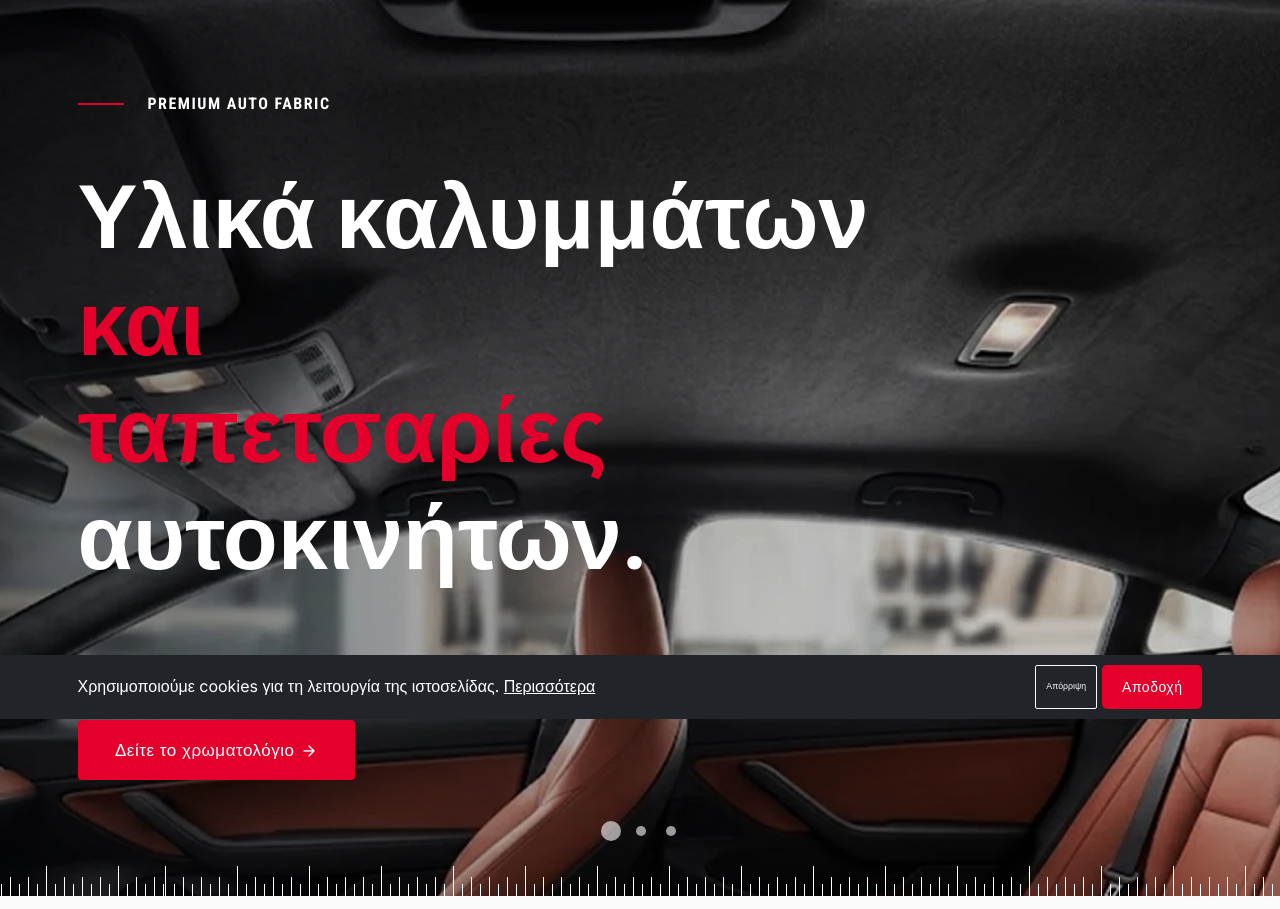
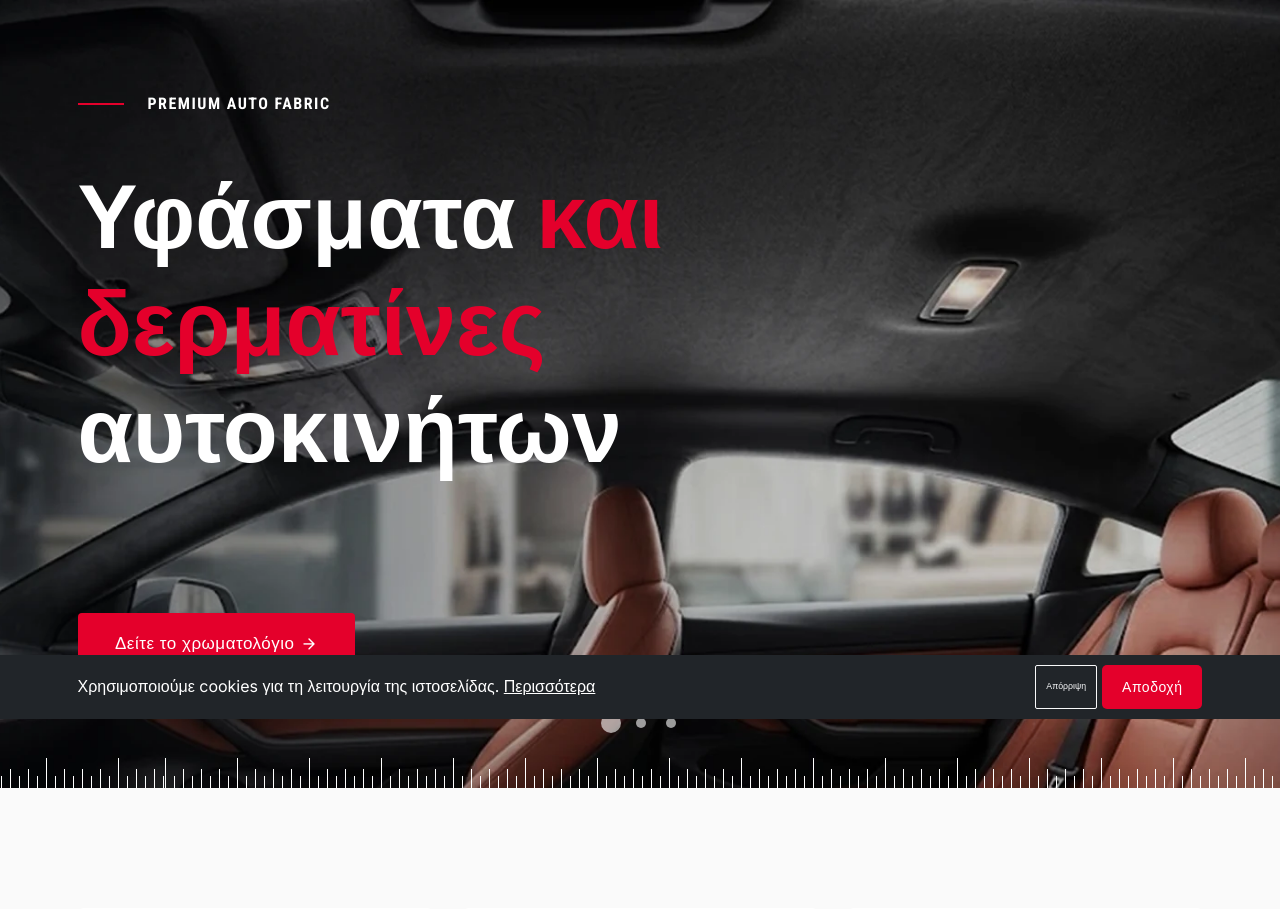
Before and after one commit to stathissamaras/texta, a Django app: page /en/ in a window 1280 px wide. Shown: the part 81-990 px from the top of the page. Run offline with Django 5.2, Linux system fonts and the light colour scheme; some libraries are stand-ins or nearby versions; some web fonts are replaced.

Commit message:
Neos titlos carousel

```diff
--- a/templates/home.html
+++ b/templates/home.html
@@ -14,7 +14,7 @@
                             <div class="col-lg-10 col-xl-10">
                                 <div class="inner text-left">
                                     <h6 class="tag-title">PREMIUM AUTO FABRIC</h6>
-                                    <h1 class="title display-one">{% blocktrans %}Υλικά καλυμμάτων <span>και</span> <br /> <span>ταπετσαρίες</span> αυτοκινήτων.{% endblocktrans %}</h1>
+                                    <h1 class="title display-one">{% blocktrans %}Υφάσματα <span>και</span> <br /> <span>δερματίνες</span> αυτοκινήτων{% endblocktrans %}</h1>
                                     <p class="mb--30 b1 invisible" aria-hidden="true">{% blocktrans %}Πλεκτό micro-suede με αφρολέξ, σχεδιασμένο για ουρανούς πολυτελών αυτοκινήτων, με απόλυτη ηχομόνωση και αντοχή.{% endblocktrans %}</p>
                                     <div class="read-more-btn">
                                         <a class="tmp-btn btn-large round hover-icon-reverse" href="{% url 'textapp:category' 'suede-headliner' %}">
@@ -37,7 +37,7 @@
                             <div class="col-lg-10 col-xl-10">
                                 <div class="inner text-left">
                                     <h6 class="tag-title">STRONG HEADLINER SOLUTIONS</h6>
-                                    <h1 class="title display-one">{% blocktrans %}Υλικά καλυμμάτων <span>και</span> <br /> <span>ταπετσαρίες</span> αυτοκινήτων.{% endblocktrans %}</h1>
+                                    <h1 class="title display-one">{% blocktrans %}Υφάσματα <span>και</span> <br /> <span>δερματίνες</span> αυτοκινήτων{% endblocktrans %}</h1>
                                     <p class="mb--30 b1 invisible" aria-hidden="true">{% blocktrans %}Η αίσθηση και η αντοχή του αυθεντικού δέρματος, ανθεκτική στη θερμική καταπόνηση και στην τριβή, εύκολη στον καθαρισμό.{% endblocktrans %}</p>
                                     <div class="read-more-btn">
                                         <a class="tmp-btn btn-large round hover-icon-reverse" href="{% url 'textapp:home' %}#contact">
@@ -60,7 +60,7 @@
                             <div class="col-lg-10 col-xl-10">
                                 <div class="inner text-left">
                                     <h6 class="tag-title">FLAME LAMINATION PROCESS</h6>
-                                    <h1 class="title display-one">{% blocktrans %}Υλικά καλυμμάτων <span>και</span> <br /> <span>ταπετσαρίες</span> αυτοκινήτων.{% endblocktrans %}</h1>
+                                    <h1 class="title display-one">{% blocktrans %}Υφάσματα <span>και</span> <br /> <span>δερματίνες</span> αυτοκινήτων{% endblocktrans %}</h1>
                                     <p class="mb--30 b1 invisible" aria-hidden="true">{% blocktrans %}Υψηλή διελαστικότητα σε πλάτος και μήκος, με την απαλότητα και τις ιδιότητες των υλικών να παραμένουν ακέραιες στο χρόνο.{% endblocktrans %}</p>
                                     <div class="read-more-btn">
                                         <a class="tmp-btn btn-large round hover-icon-reverse" href="{% url 'textapp:home' %}#contact">
```
Also changed, not shown: locale/en/LC_MESSAGES/django.po, 1 other file.
